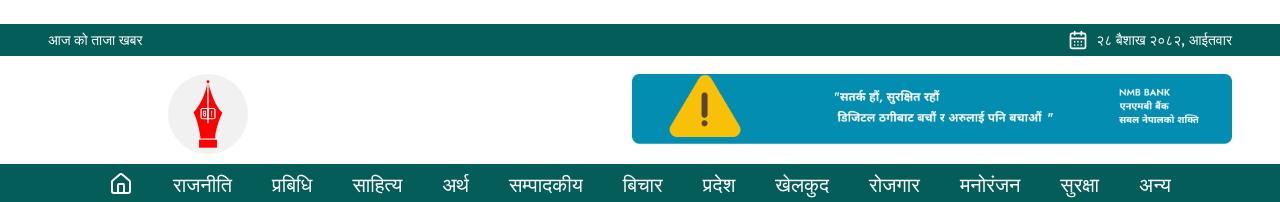
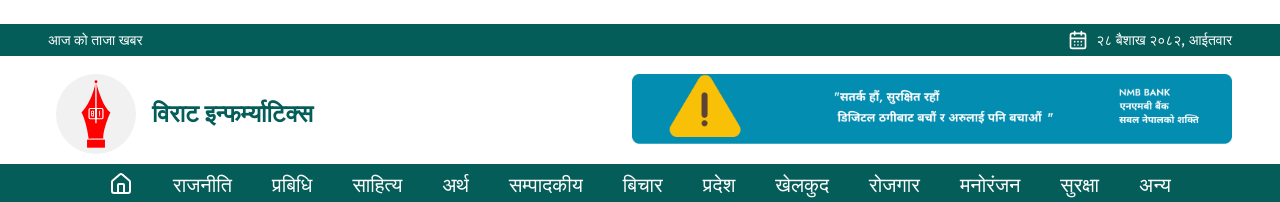
Before and after one commit to pracasupreti/biratinfo.com, a Next.js app: page /kasin/singlepage in a window 1280 px wide. Shown: the top 202 px of the page. Built offline with nearby package versions, Linux system fonts and the light colour scheme; a web font is replaced by a local one.

Commit message:
made some changes in footer and header logo

```diff
--- a/app/kasin/singlepage/page.tsx
+++ b/app/kasin/singlepage/page.tsx
@@ -110,7 +110,7 @@ function Page() {
                             </div>
                             <div className='w-full md:w-[502px] max-w-full relative mx-auto md:mx-0 h-auto' >
                                 {/* SIDE IMAGE */}
-                                <div className='relative w-full h-[700px] max-h-[100vh] bg-[url(/images/kasinSinglepage/advertisement.avif)] rounded-md bg-cover bg-no-repeat' />
+                                <div className='relative w-full h-[700px] max-h-[100vh] bg-[url(/images/kasinSinglepage/advertisement.png)] rounded-md bg-cover bg-no-repeat' />
                             </div>
                         </div>
 
--- a/components/kasin/Footer.tsx
+++ b/components/kasin/Footer.tsx
@@ -47,8 +47,8 @@ function Footer() {
                     </div>
 
                     {/* Contact */}
-                    <div className='space-y-4 flex flex-col items-center md:items-center'>
-                        <h3 className='text-lg font-semibold text-gray-900 text-center md:text-start'>सम्पर्क</h3>
+                    <div className='space-y-4 flex flex-col items-center'>
+                        <h3 className='text-lg font-semibold text-gray-900 text-center md:text-start md:mr-31'>सम्पर्क</h3>
                         <ul className='space-y-3 text-gray-600 flex flex-col items-center md:items-start'>
                             <li className='flex items-start gap-3'>
                                 <div className='w-6 h-6 bg-[#D9D9D9] rounded-full flex-shrink-0'></div>
@@ -77,7 +77,7 @@ function Footer() {
 
                     {/* App Downloads */}
                     <div className='space-y-4 flex flex-col items-center md:items-end'>
-                        <h3 className='text-lg font-semibold text-gray-900'>Download Our App</h3>
+                        <h3 className='text-lg font-semibold text-gray-900 md:mr-8'>हाम्रो एप डाउनलोड गर्नुहोस्</h3>
                         <div className='flex flex-col gap-3'>
                             <Link href="#" className='hover:opacity-90 transition-opacity'>
                                 <Image
--- a/components/kasin/Header.tsx
+++ b/components/kasin/Header.tsx
@@ -40,14 +40,22 @@ function Header() {
                 </div>
 
                 <div className='flex flex-col md:flex-row items-center justify-between w-full px-3 md:px-9 lg:px-12 xl:px-24 pt-2 gap-4 md:gap-10'>
-                    <div className='relative w-full max-w-[180px] md:max-w-[280px] lg:max-w-[320px] xl:max-w-[380px] aspect-[4/1]'>
+                    <div className='relative w-full max-w-[180px] md:max-w-[280px] lg:max-w-[320px] xl:max-w-[380px] aspect-[4/1] flex items-center'>
+                        <div className='relative h-full w-[30%]'>
                             <Image
                                 src='/images/homepage/biratinfo-logo.svg'
-                            alt='Site Logo'
+                                alt='Birat Info Logo'
                                 fill
                                 className='object-contain'
                                 priority
                             />
+                        </div>
+
+                        <div className='w-[60%] pl-2'>
+                            <p className='text-lg md:text-xl lg:text-2xl font-bold text-text-color font-inter'>
+                                विराट इन्फर्म्याटिक्स
+                            </p>
+                        </div>
                     </div>
                     <div className='relative w-full max-w-[280px] md:max-w-[500px] lg:max-w-[600px] xl:max-w-[700px] aspect-[6/1]'>
                         <Image
```
Lines whose indentation alone changed are shown as unchanged.
